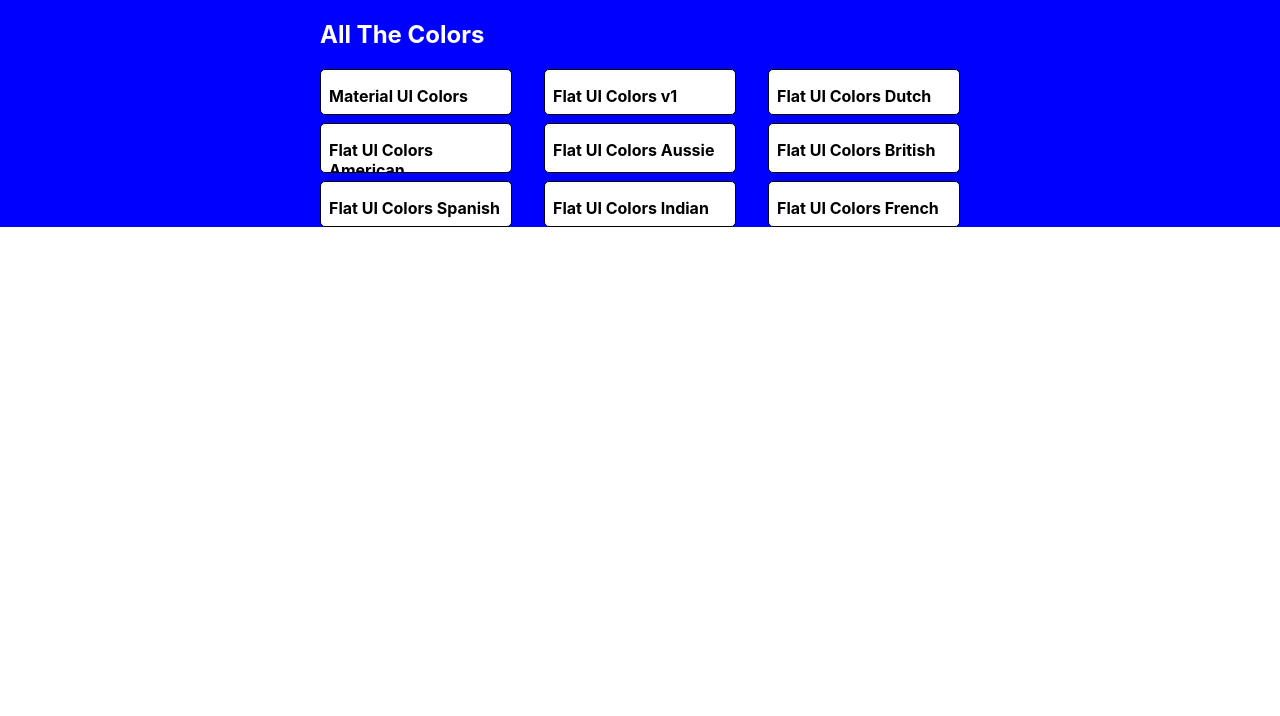
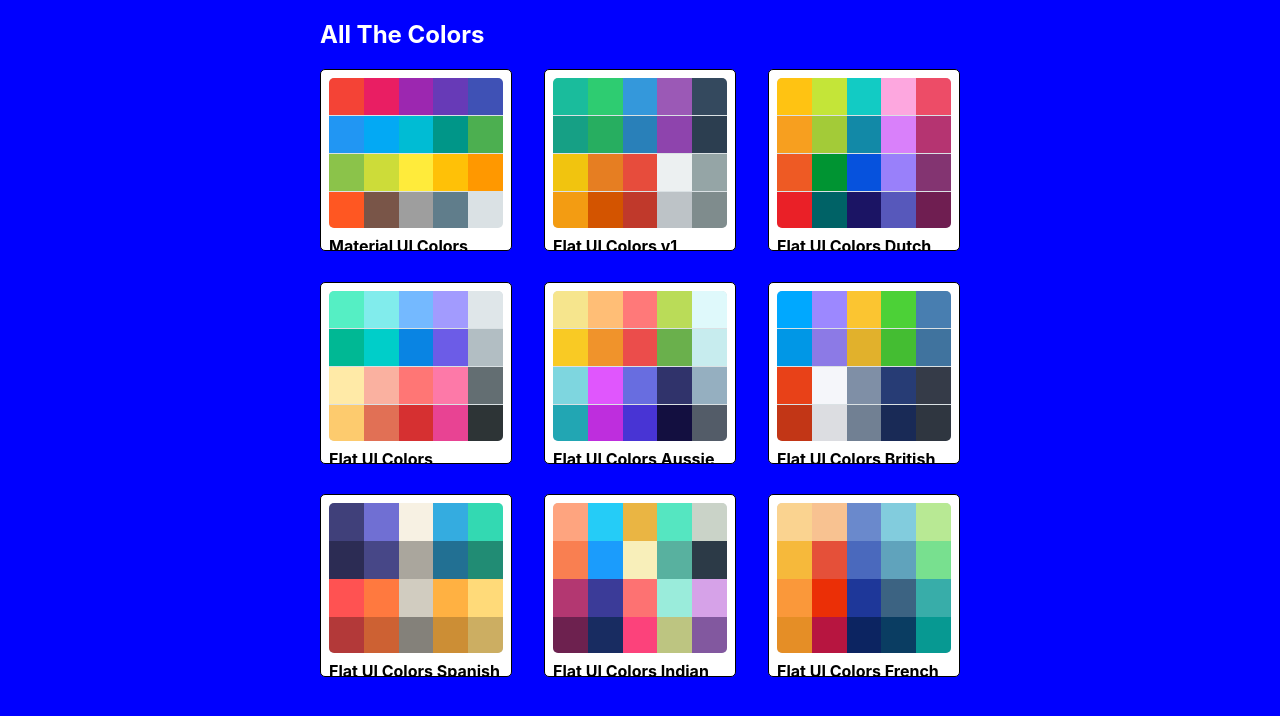
Before and after one commit to SpyrosGeo/AllTheColors, a React (Create React App) app: page / in a window 1280 px wide. Shown: the top 716 px of the page. Built offline with nearby package versions, Linux system fonts and the light colour scheme; a web font is replaced by a local one.

Commit message:
continued styling MiniPalette

```diff
--- a/src/MiniPalette.js
+++ b/src/MiniPalette.js
@@ -15,7 +15,11 @@
     }
    },
    colors:{
-    backgroundColor:"grey",
+    backgroundColor:"#dae1e4",
+    height:"150px",
+    width:"100%",
+    borderRadius:"5px",
+    overflow:"hidden"
 
    },
    title:{
@@ -27,15 +31,28 @@
     paddingTop:"0.5rem",
     fontSize:"1rem",
     position:"relative"
+   },
+   miniColor:{
+       height:"25%",
+       width:"20%",
+       display:"inline-block",
+       margin:"0 auto",
+       position:"relative",
+       marginBottom:"-3.5px"
    }
 }
 
 
+
 function MiniPalette(props ){
-    const { classes,paletteName }= props;
+    const { classes,paletteName,colors }= props;
+    const miniColorBoxes= colors.map(color =>(
+        <div key={color.name}className={classes.miniColor} style={{backgroundColor:color.color}}></div>
+    ))
     return(
         <div className={classes.root}>
             <div className={classes.colors}>
+                {miniColorBoxes}
             </div>
             <h5 className={classes.title}>{paletteName}</h5>
         </div>
--- a/src/PaletteList.js
+++ b/src/PaletteList.js
@@ -6,7 +6,7 @@
 const styles = {
     root:{
         backgroundColor:"blue",
-        height:"100%",
+        height:"100vh",
         display:"flex",
         alignItems:"flex-start",
         justifyContent:"center"
```
